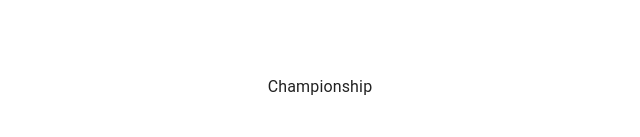
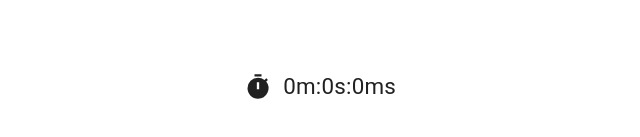
Before and after one commit to Francisco-Fetapi/typing-master-2, a React (Vite) app: page /championship in a window 1280 px wide. Shown: the part 313-450 px from the top of the page, without its empty margins (320-960 px from the left). Built offline with nearby package versions, Linux system fonts and the light colour scheme.

Commit message:
componente Timer construido e implementado com o hook useTimer (nao construido ainda)

```diff
--- /dev/null
+++ b/src/components/Timer.tsx
@@ -0,0 +1,20 @@
+import { Stack } from "@mui/material";
+import { MdTimer } from "react-icons/md";
+import useTimer from "../hooks/useTimer";
+import { Text } from "../styles/General";
+
+interface Props {
+  totalSeconds: number;
+}
+
+export default function Timer({ totalSeconds }: Props) {
+  const { milisseconds, seconds, minutes } = useTimer(totalSeconds);
+  return (
+    <Stack direction="row" gap={1} alignItems="center" style={{ zoom: 1.4 }}>
+      <MdTimer fontSize={20} />
+      <Text>
+        {minutes}m:{seconds}s:{milisseconds}ms
+      </Text>
+    </Stack>
+  );
+}
--- /dev/null
+++ b/src/hooks/useTimer.ts
@@ -0,0 +1,9 @@
+import React from "react";
+
+export default function useTimer(totalSeconds: number) {
+  let milisseconds = 0;
+  let seconds = 0;
+  let minutes = 0;
+
+  return { milisseconds, seconds, minutes, totalSeconds };
+}
--- a/src/pages/Championship.tsx
+++ b/src/pages/Championship.tsx
@@ -1,3 +1,10 @@
+import { Box } from "@mui/material";
+import Timer from "../components/Timer";
+
 export default function Championship() {
-  return <div>Championship</div>;
+  return (
+    <Box>
+      <Timer totalSeconds={27000} />
+    </Box>
+  );
 }
```
